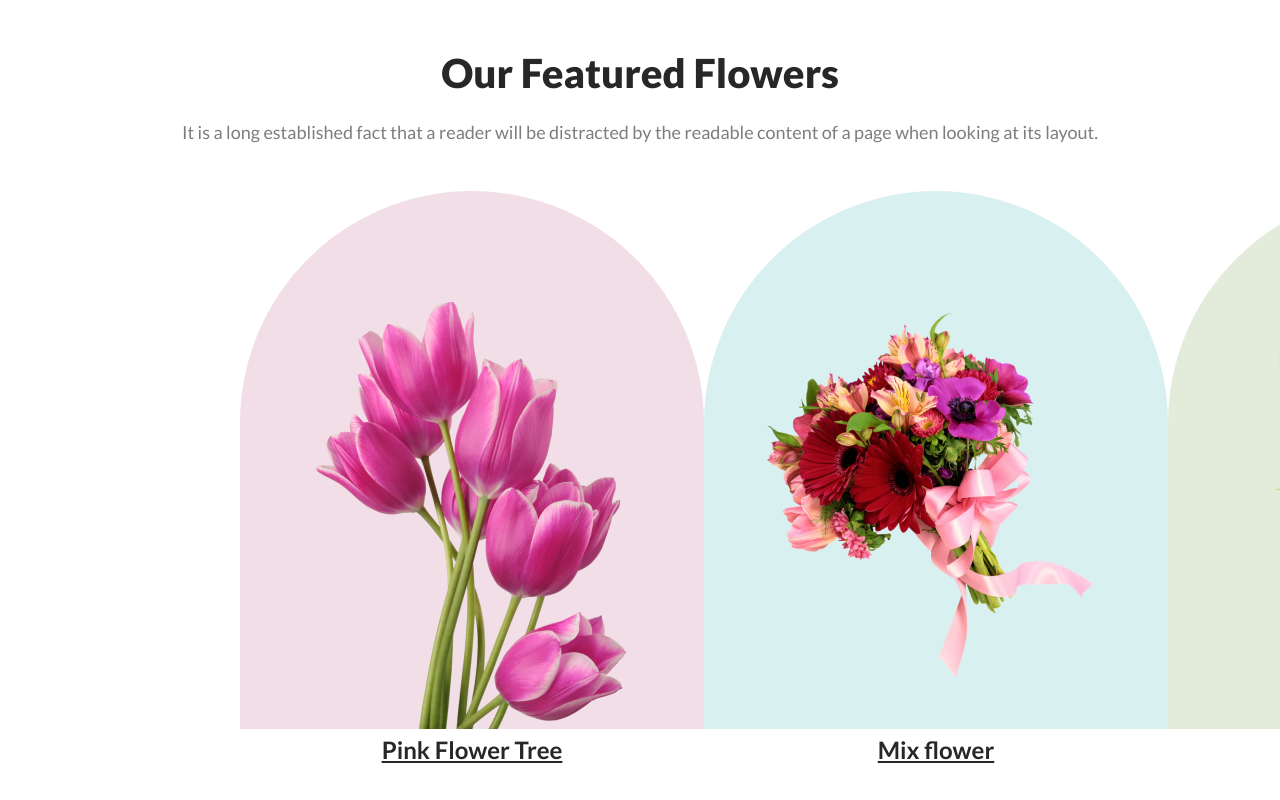
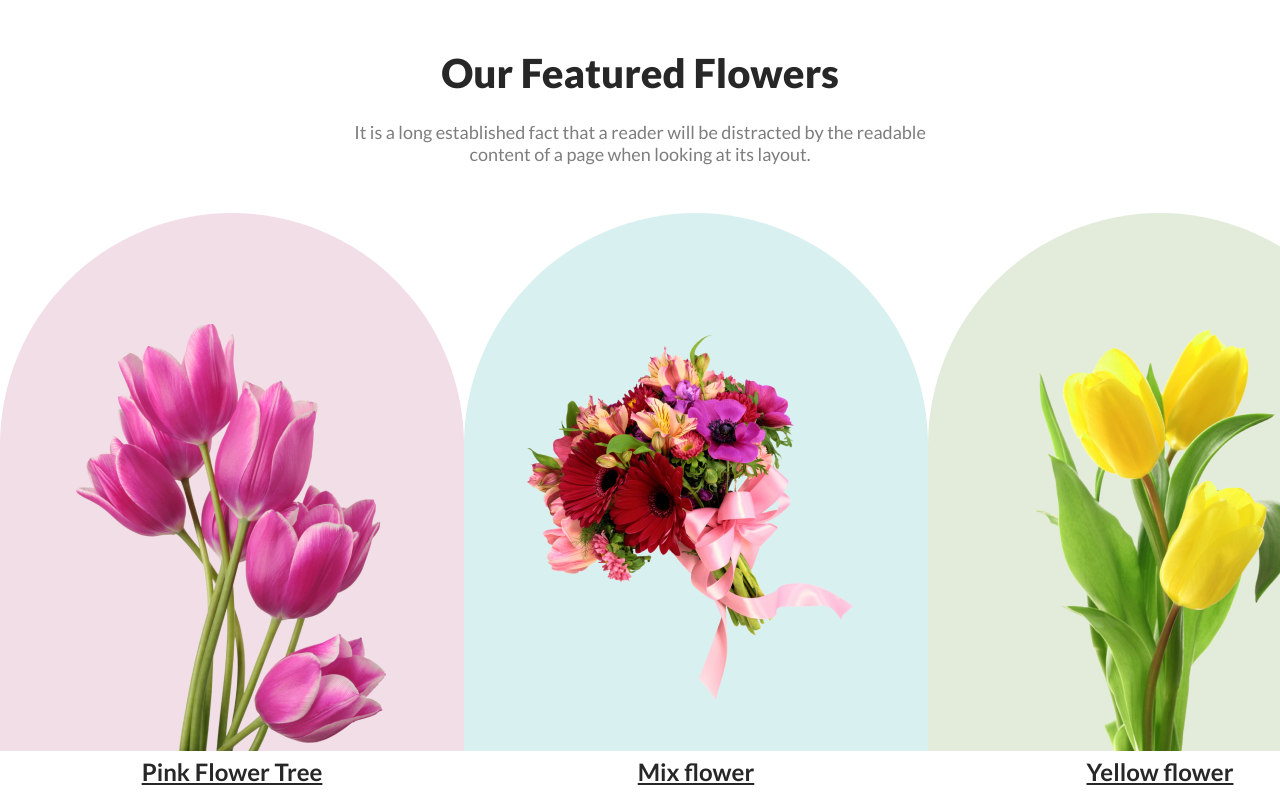
Before and after one commit to ananto55/Assignment-1-flower-shop-final, a plain HTML site: page index.html in a window 1280 px wide. Shown: the part 1280-2080 px from the top of the page. Drawn offline with Linux system fonts and the light colour scheme.

Commit message:
Featured Flower but fix

```diff
--- a/index.html
+++ b/index.html
@@ -61,7 +61,7 @@
             <h3 class="container-2-t1">
                 Our Featured Flowers
             </h3>
-            <p class="container-2-t2">It is a long established fact that a reader will be distracted by the readable
+            <p class="container-2-t2">It is a long established fact that a reader will be distracted by the readable <br>
                 content of a page when looking at its layout.</p>
         </div>
         <div class="container-3">
--- a/style/style.css
+++ b/style/style.css
@@ -153,13 +153,15 @@ button {
     font-weight: 400;
 
     margin-right: 663;
+    margin-bottom: 48px;
 }
 
 .container-3 {
     display: flex;
-    margin: 48px 240px 195px 240px;
-    justify-content: space-between;
-    align-items: center;
+
+
+    justify-content: space-evenly;
+
 }
 
 /* .................container 3...................... */
```
